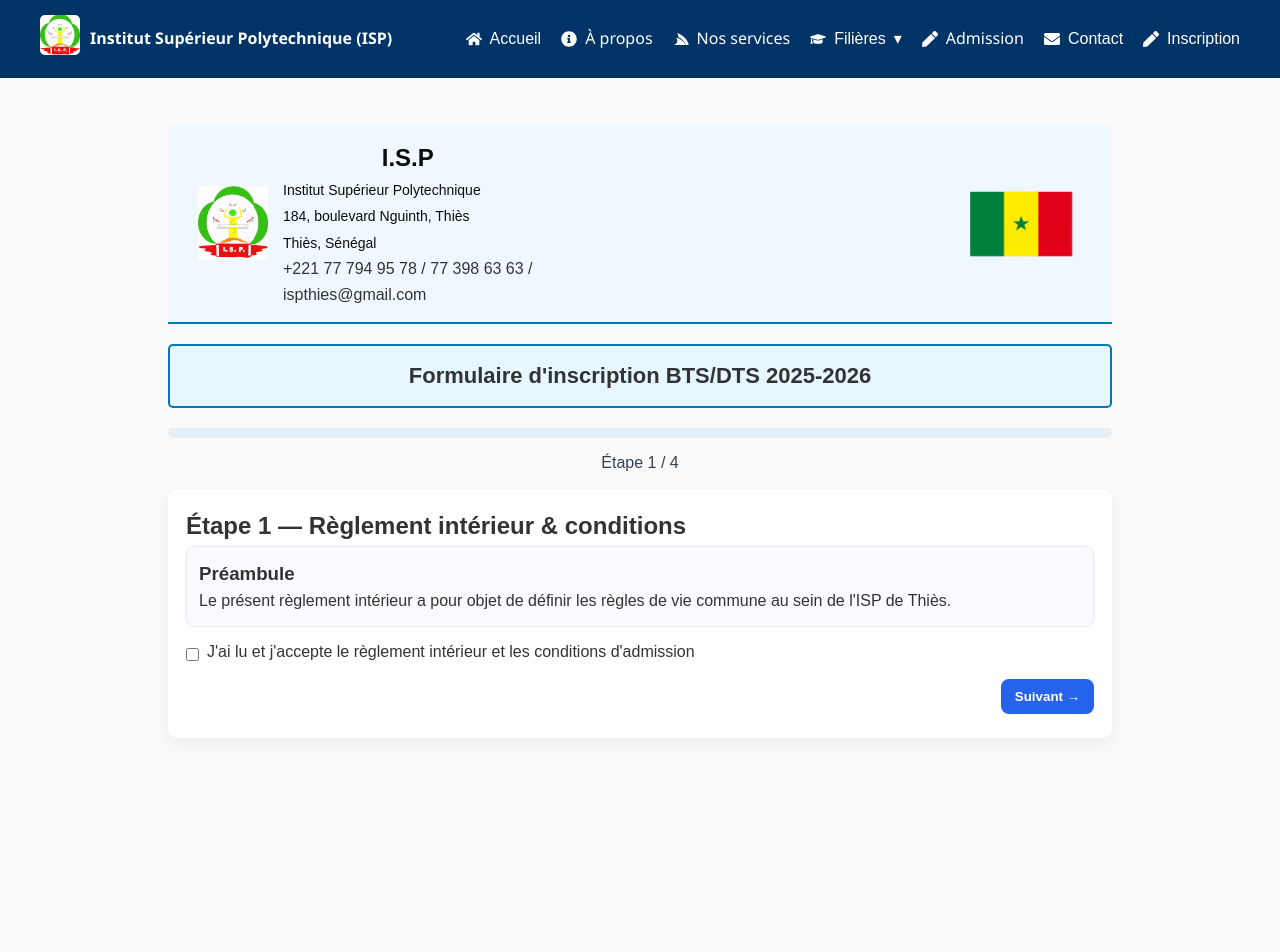
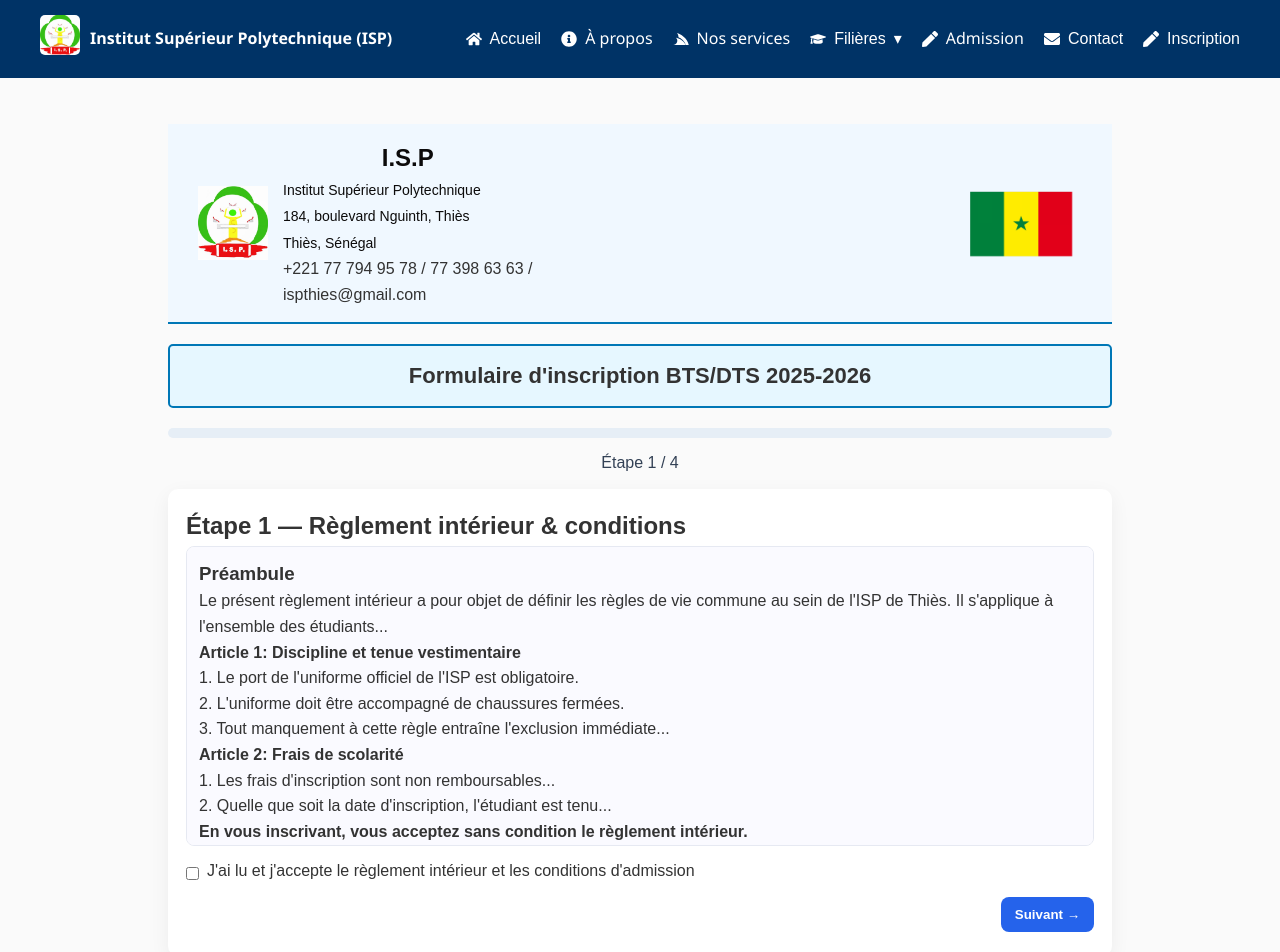
Before and after one commit to Papis-prog/ISP-frontend, a React (Create React App) app in the folder isp/: page /inscription in a window 1280 px wide. Shown: the top 952 px of the page. Before the commit the page ends 800 px from the top, so only its background shows below. Built offline with nearby package versions, Linux system fonts and the light colour scheme.

Commit message:
Refactor API URL and enhance success feedback
Updated API URL handling and improved success message logic.

```diff
--- a/isp/src/pages/inscription.js
+++ b/isp/src/pages/inscription.js
@@ -9,11 +9,11 @@ import "./Inscription.css";
 const INSTITUTE_EMAIL = "ispthies@gmail.com";
 const PAYMENT_NUMBER = "77 561 71 84";
 
-// URL de ton backend (on essaie d'abord avec la variable d'env)
+// URL de ton backend (variable d'env d'abord, sinon localhost)
 const API_URL =
   process.env.REACT_APP_ISP_BACKEND_URL || "http://localhost:3500/api/inscriptions";
 
-  console.log("Using backend API URL:", API_URL);
+console.log("Using backend API URL:", API_URL);
 
 export default function Inscription() {
   const formRef = useRef(null);
@@ -206,13 +206,17 @@ export default function Inscription() {
         },
       });
 
-      if (res.data.success) {
-        // 1. toast de succès
-        toast.success("✅ Inscription envoyée avec succès !");
-        // 2. toast d’info
-        toast.info("Nous allons vous recontacter sous peu.");
+      // le back peut renvoyer success: true même si le mail n'est pas parti
+      if (res.data && res.data.success) {
+        toast.success("✅ Inscription enregistrée !");
+        // afficher le message du back (par ex. "mail pas envoyé")
+        if (res.data.message) {
+          toast.info(res.data.message);
+        } else {
+          toast.info("Nous allons vous recontacter sous peu.");
+        }
 
-        // 3. reset du formulaire
+        // reset du formulaire
         setStep(1);
         setReglementAccepted(false);
         setFiche({
@@ -250,12 +254,12 @@ export default function Inscription() {
         });
         setFiles({ diplome: null, carteIdentite: null, recuPaiement: null });
 
-        // 4. redirection vers la home après un petit délai
+        // redirection vers la page d'accueil
         setTimeout(() => {
           window.location.href = "/";
         }, 2000);
       } else {
-        toast.error(res.data.message || "Erreur d’envoi — vérifiez le serveur.");
+        toast.error(res.data?.message || "Erreur d’envoi — vérifiez le serveur.");
       }
     } catch (err) {
       console.error("Erreur lors de l'envoi :", err);
@@ -302,7 +306,7 @@ export default function Inscription() {
       <form ref={formRef} className="insc-form" onSubmit={handleSubmit}>
         <input type="hidden" name="institute_email" value={INSTITUTE_EMAIL} />
 
-        {/* Étape 1 */}
+        {/* ---------- ETAPE 1 ---------- */}
         {step === 1 && (
           <section className="step">
             <h2>Étape 1 — Règlement intérieur & conditions</h2>
@@ -310,9 +314,28 @@ export default function Inscription() {
               <h3>Préambule</h3>
               <p>
                 Le présent règlement intérieur a pour objet de définir les règles de vie commune au
-                sein de l'ISP de Thiès.
+                sein de l'ISP de Thiès. Il s'applique à l'ensemble des étudiants...
               </p>
-              {/* ... reste de ton règlement ... */}
+              <h4>Article 1: Discipline et tenue vestimentaire</h4>
+              <p>
+                1. Le port de l'uniforme officiel de l'ISP est obligatoire.
+                <br />
+                2. L'uniforme doit être accompagné de chaussures fermées.
+                <br />
+                3. Tout manquement à cette règle entraîne l'exclusion immédiate...
+              </p>
+              <h4>Article 2: Frais de scolarité</h4>
+              <p>
+                1. Les frais d'inscription sont non remboursables...
+                <br />
+                2. Quelle que soit la date d'inscription, l'étudiant est tenu...
+              </p>
+              {/* ... tu peux garder tout ton texte initial ici ... */}
+              <p>
+                <strong>
+                  En vous inscrivant, vous acceptez sans condition le règlement intérieur.
+                </strong>
+              </p>
             </div>
 
             <label className="checkbox">
@@ -333,7 +356,7 @@ export default function Inscription() {
           </section>
         )}
 
-        {/* Étape 2 */}
+        {/* ---------- ETAPE 2 ---------- */}
         {step === 2 && (
           <section className="step">
             <h2>Étape 2 — Fiche de renseignement & Inscription BTS/DTS</h2>
@@ -513,7 +536,7 @@ export default function Inscription() {
           </section>
         )}
 
-        {/* Étape 3 */}
+        {/* ---------- ETAPE 3 ---------- */}
         {step === 3 && (
           <section className="step">
             <h2>Étape 3 — Joindre les documents demandés</h2>
@@ -557,7 +580,7 @@ export default function Inscription() {
           </section>
         )}
 
-        {/* Étape 4 */}
+        {/* ---------- ETAPE 4 ---------- */}
         {step === 4 && (
           <section className="step">
             <h2>Étape 4 — Indications de paiement</h2>
@@ -603,8 +626,7 @@ export default function Inscription() {
             )}
 
             <p className="note">
-              Tous les fichiers que vous joignez seront envoyés par e-mail à l'administration pour
-              vérification.
+              Tous les fichiers que vous joignez seront envoyés à l'administration pour vérification.
             </p>
 
             <div className="nav">
```
